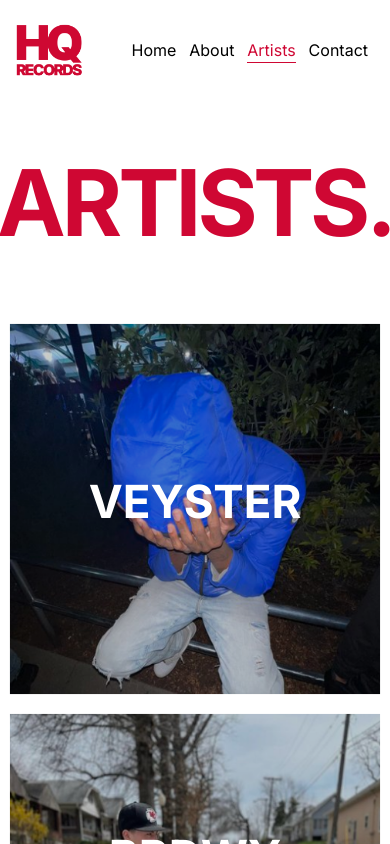
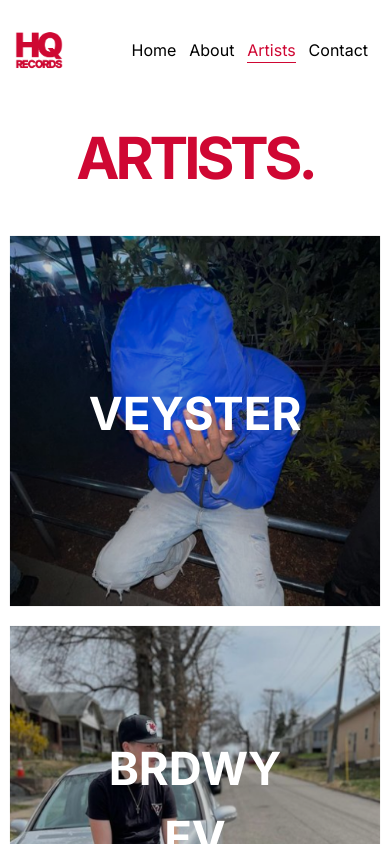
Before and after one commit to othewebdev/hq-records, a Next.js app: page /artists in a window 390 px wide. Shown: the top 844 px of the page. Built offline with nearby package versions, Linux system fonts and the light colour scheme.

Commit message:
[Success] Logo smaller on mobile + h1 mobile across site + hero height fix

```diff
--- a/modules/Logo.js
+++ b/modules/Logo.js
@@ -1,10 +1,12 @@
+import React from "react";
 import Image from "next/image";
-import React from "react";
+import styles from "@/styles/Logo.module.css";
 import hqLogo from "@/assets/Logo_HQRecords.webp";
 
 const Logo = ({ alt, w, h, mt, mb, mr, ml }) => {
   return (
     <Image
+      className={styles.logo}
       loading="lazy"
       alt={alt ? alt : "HQ Records Logo"}
       src={hqLogo}
--- /dev/null
+++ b/styles/Logo.module.css
@@ -0,0 +1,6 @@
+@media screen and (max-width: 768px) {
+  .logo {
+    width: 48px;
+    height: 48px;
+  }
+}
--- a/styles/PageHeader.module.css
+++ b/styles/PageHeader.module.css
@@ -29,10 +29,20 @@
     width: 0;
   }
 }
+@media screen and (max-width: 1080px) {
+  .innerHeader h1 {
+    font-size: 58px;
+    padding: 24px;
+  }
+}
 @media screen and (max-width: 768px) {
   .innerHeader {
     width: 100%;
     display: flex;
     justify-content: center;
+    flex-direction: column;
+  }
+  .innerHeader h1 {
+    text-align: center;
   }
 }
```
Also changed, not shown: styles/Hero.module.css (+1 -8 lines).
